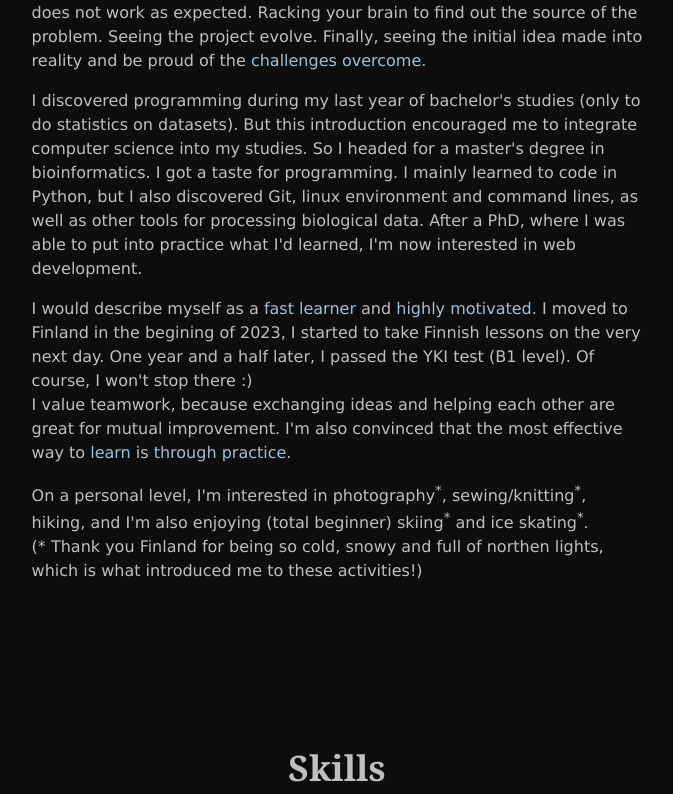
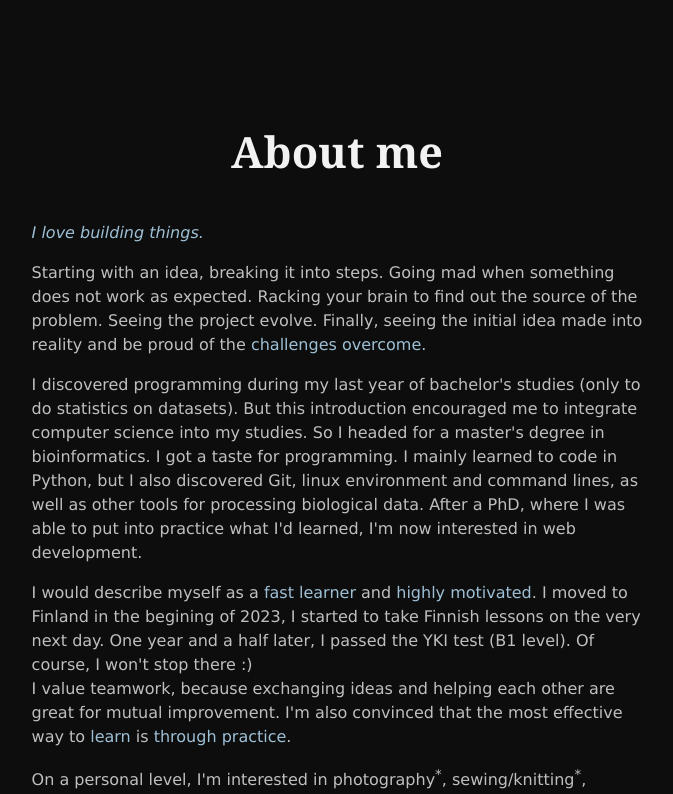
Before and after one commit to nuoskala/portfolio, a React app in the folder portfolio-front/: page / in a window 1280 px wide. Shown: the part 880-1674 px from the top of the page, without its empty margins (303-976 px from the left). Built offline with nearby package versions, Linux system fonts and the light colour scheme; the HTML template or start-up script is replaced by a standard one.

Commit message:
fix: minor typo and display

```diff
--- a/portfolio-front/src/App.css
+++ b/portfolio-front/src/App.css
@@ -32,14 +32,15 @@ h1 {
   color: var(--title-color);
   text-align: center;
   font-family: Georgia, serif;
-  font-size: 2.7rem
+  font-size: 2.7rem;
+  margin-top: 20vh;
+  margin-bottom: 5vh;
 }
 
 h2 {
   color: var(--content-color);
   text-align: center;
   margin-top: 20vh;
-  margin-bottom: 5vh;
   font-family: Georgia, serif;
   font-size: 2.2rem;
 }
--- a/portfolio-front/src/components/About.jsx
+++ b/portfolio-front/src/components/About.jsx
@@ -277,7 +277,7 @@ const About = () => {
 
         "I would describe myself as a <em className='about-text-em'>fast learner</em> and <em className='about-text-em'>highly motivated</em>. I moved to Finland in the begining of 2023, I started to take Finnish lessons on the very next day. One year and a half later, I passed the YKI test (B1 level). Of course, I won't stop there :) <br> I value teamwork, because exchanging ideas and helping each other are great for mutual improvement. I'm also convinced that the most effective way to <em className='about-text-em'>learn</em> is <em className='about-text-em'>through practice</em>.",
 
-        "On a personal level, I'm interested in photography<sup>*</sup>, sewing/knitting<sup>*</sup>,  hiking, and I'm also enjoying (total beginner) skiing<sup>*</sup> and ice skating<sup>*</sup>. <br> (* Thank you Finland for being so cold, snowy and full of northen lights, which is what introduced me to these activities!)",
+        "On a personal level, I'm interested in photography<sup>*</sup>, sewing/knitting<sup>*</sup>,  hiking, and I'm also enjoying (total beginner) skiing<sup>*</sup> and ice skating<sup>*</sup>. <br> (* Thank you Finland for being so cold, snowy and full of northern lights, which is what introduced me to these activities!)",
     ]
 
     const aboutText = aboutTextList.map((t, index )=>
@@ -289,7 +289,7 @@ const About = () => {
 
     return (
     <div>
-      <h1>The about page</h1>
+      <h1>About me</h1>
       <div className="about-text">
         {aboutTextFirstline}
         {aboutText}
```
